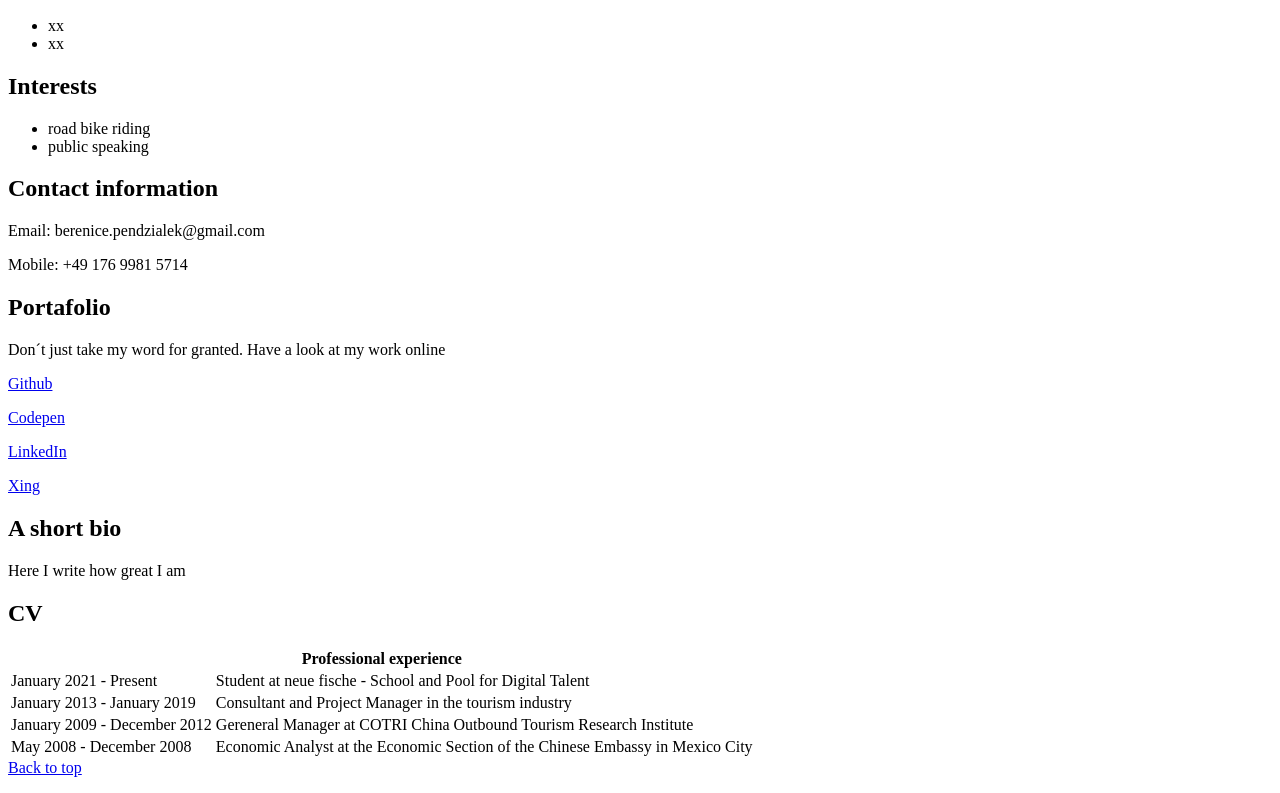
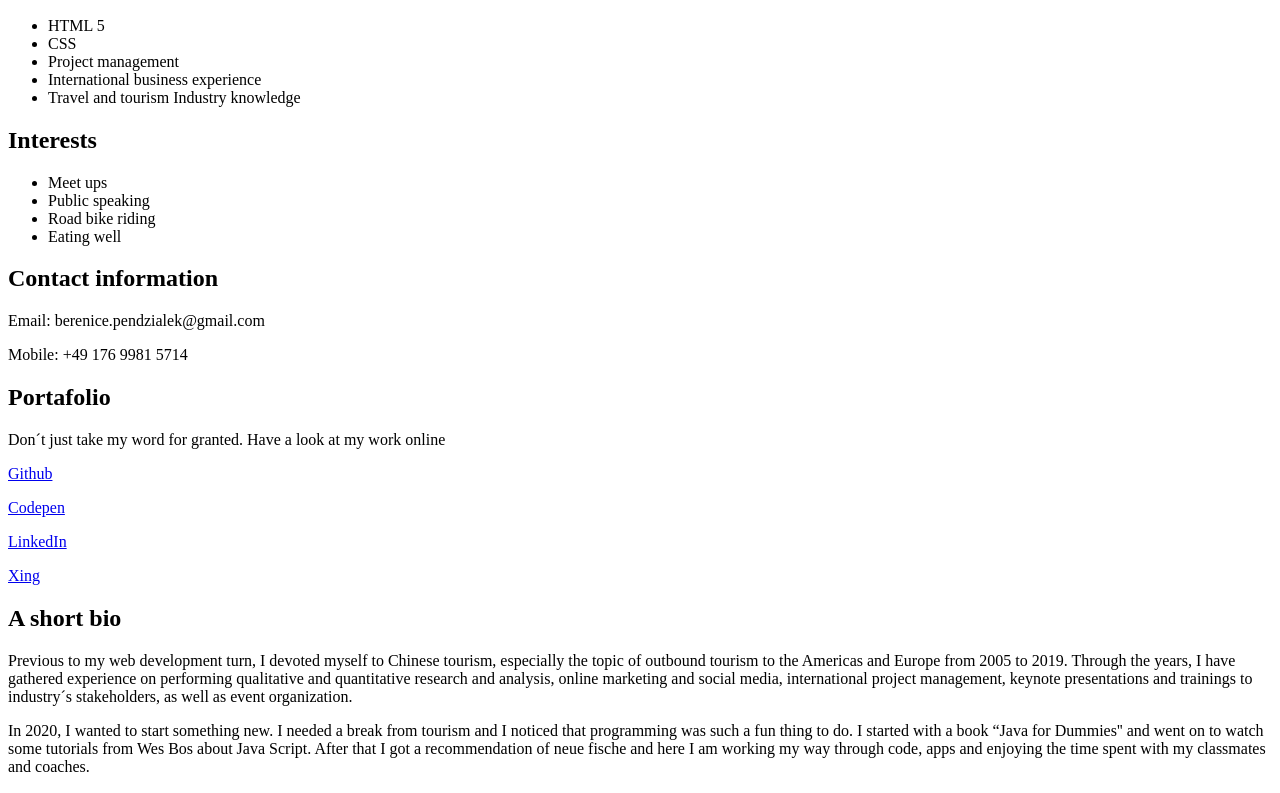
Before and after one commit to BerePendzialek/personal-website, a plain HTML site: page src/index.html in a window 1280 px wide. Shown: the part 200-993 px from the top of the page. Drawn offline with Linux system fonts and the light colour scheme.

Commit message:
add bio, links and skills

```diff
--- a/src/index.html
+++ b/src/index.html
@@ -20,7 +20,7 @@
 
 
     <section>
-        <img src="berenice.pendzialek.jpg" alt="profil photo" />
+        <img src="/images/berenice.pendzialek.jpg" alt="profil photo" />
         <p>International, experienced professional starting in the web development world,
             having fun and always looking for new challenges.</p>
     </section>
@@ -30,15 +30,20 @@
 
         <h2>Skills</h2>
         <ul>
-            <li>xx</li>
-            <li>xx</li>
+            <li>HTML 5</li>
+            <li>CSS</li>
+            <li>Project management</li>
+            <li>International business experience</li>
+            <li>Travel and tourism Industry knowledge</li>
         </ul>
 
 
         <h2>Interests</h2>
         <ul>
-            <li>road bike riding</li>
-            <li>public speaking</li>
+            <li>Meet ups</li>
+            <li>Public speaking</li>
+            <li>Road bike riding</li>
+            <li>Eating well</li>
         </ul>
 
 
@@ -61,7 +66,17 @@
 
     <section>
         <h2 id="bio">A short bio</h2>
-        <p>Here I write how great I am</p>
+        <p>Previous to my web development turn, I devoted myself to Chinese tourism, especially the topic of outbound
+            tourism to the Americas and Europe from 2005 to 2019. Through the years, I have gathered experience on
+            performing qualitative and quantitative research and analysis, online marketing and social media,
+            international project management, keynote presentations and trainings to industry´s stakeholders, as well as
+            event organization. </p>
+
+        <p>In 2020, I wanted to start something new. I needed a break from tourism and I noticed that programming was
+            such a fun thing to do. I started with a book “Java for Dummies'' and went on to watch some tutorials from
+            Wes Bos about Java Script. After that I got a recommendation of neue fische and here I am working my way
+            through code, apps and enjoying the time spent with my classmates and coaches.
+        </p>
     </section>
 
     <section>
```
Also changed, not shown: src/images/Berenice_Pendzialek.jpg (deleted).
